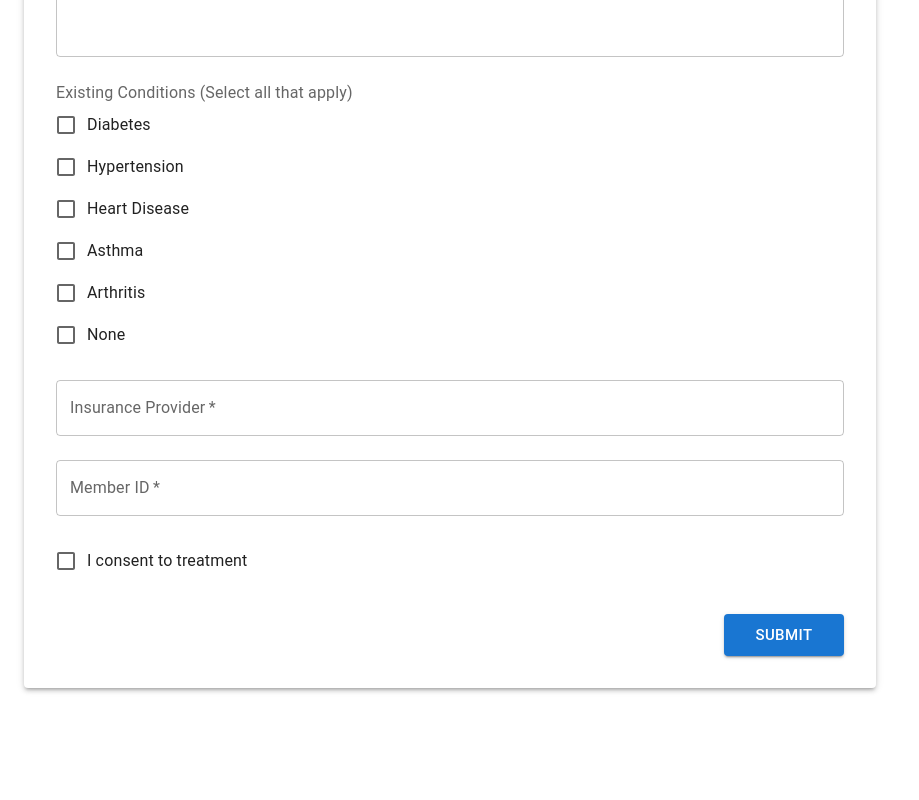
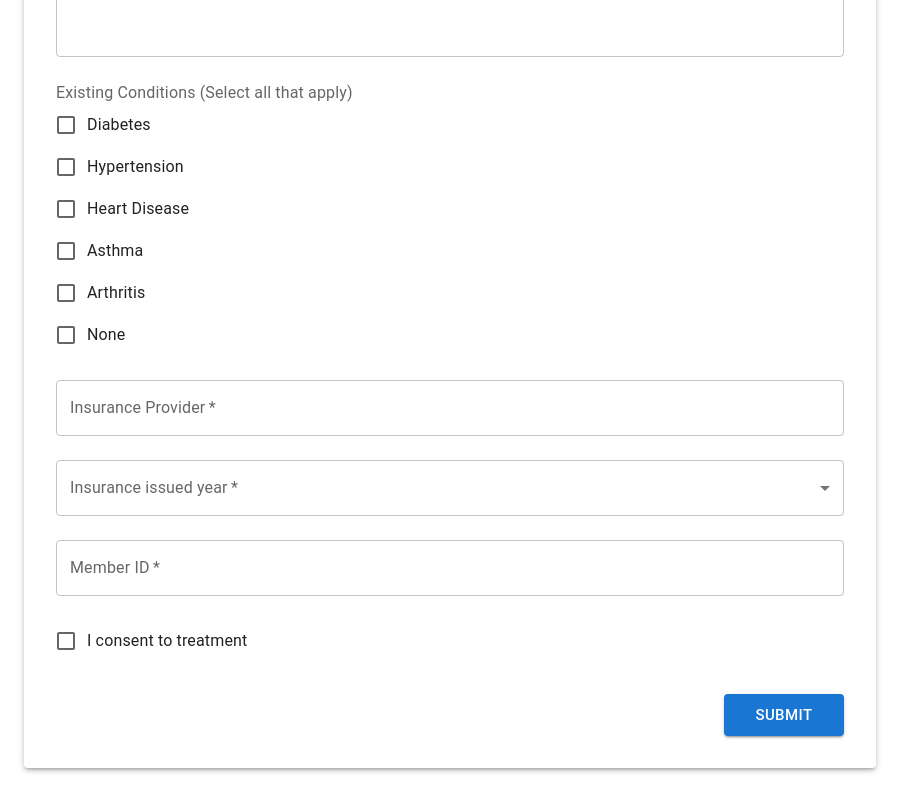
Before and after one commit to shloksri/demo-1, a React (Vite) app: page /patient-intake in a window 1280 px wide. Shown: the part 894-1694 px from the top of the page, without its empty margins (0-919 px from the left). Before the commit the page ends 1614 px from the top, so only its background shows below. Built offline with nearby package versions, Linux system fonts and the light colour scheme.

Commit message:
implemented best practice for cursor rules

```diff
--- a/src/hooks/usePatientIntakeForm.ts
+++ b/src/hooks/usePatientIntakeForm.ts
@@ -18,6 +18,7 @@ const initialValues: PatientFormData = {
   symptoms: '',
   existingConditions: [],
   insuranceProvider: '',
+  insuranceIssuedYear: '',
   memberId: '',
   consentToTreatment: false,
 };
@@ -102,6 +103,16 @@ const validateForm = (values: PatientFormData): PatientFormErrors => {
     errors.insuranceProvider = 'Insurance provider is required';
   }
 
+  // Insurance issued year validation
+  if (!values.insuranceIssuedYear) {
+    errors.insuranceIssuedYear = 'Insurance issued year is required';
+  } else {
+    const year = parseInt(values.insuranceIssuedYear, 10);
+    if (isNaN(year) || year < 1930 || year > 2025) {
+      errors.insuranceIssuedYear = 'Insurance issued year must be between 1930 and 2025';
+    }
+  }
+
   // Member ID validation
   if (!values.memberId.trim()) {
     errors.memberId = 'Member ID is required';
@@ -174,6 +185,7 @@ export const usePatientIntakeForm = (): UsePatientIntakeFormReturn => {
         symptoms: true,
         existingConditions: true,
         insuranceProvider: true,
+        insuranceIssuedYear: true,
         memberId: true,
         consentToTreatment: true,
       };
@@ -204,6 +216,7 @@ export const usePatientIntakeForm = (): UsePatientIntakeFormReturn => {
           symptoms: values.symptoms.trim(),
           existingConditions: values.existingConditions,
           insuranceProvider: values.insuranceProvider.trim(),
+          insuranceIssuedYear: values.insuranceIssuedYear,
           memberId: values.memberId.trim(),
           consentToTreatment: values.consentToTreatment,
         };
--- a/src/pages/patient-intake/PatientIntakePage.tsx
+++ b/src/pages/patient-intake/PatientIntakePage.tsx
@@ -42,6 +42,11 @@ const existingConditionsOptions = [
   { value: 'arthritis', label: 'Arthritis' },
   { value: 'none', label: 'None' },
 ];
+
+const insuranceIssuedYearOptions = Array.from({ length: 2025 - 1930 + 1 }, (_, i) => {
+  const year = 1930 + i;
+  return { value: year.toString(), label: year.toString() };
+});
 
 export const PatientIntakePage = () => {
   const {
@@ -235,6 +240,20 @@ export const PatientIntakePage = () => {
             required
           />
 
+          {/* Insurance Issued Year */}
+          <SelectField
+            id="insuranceIssuedYear"
+            label="Insurance issued year"
+            value={values.insuranceIssuedYear}
+            onChange={(value) => handleChange('insuranceIssuedYear', value)}
+            onBlur={() => handleBlur('insuranceIssuedYear')}
+            options={insuranceIssuedYearOptions}
+            error={errors.insuranceIssuedYear}
+            touched={touched.insuranceIssuedYear}
+            showError={showError('insuranceIssuedYear')}
+            required
+          />
+
           {/* Member ID */}
           <TextField
             id="memberId"
--- a/src/types/patient.ts
+++ b/src/types/patient.ts
@@ -11,6 +11,7 @@ export interface Patient {
   symptoms: string;
   existingConditions: string[];
   insuranceProvider: string;
+  insuranceIssuedYear: string;
   memberId: string;
   consentToTreatment: boolean;
   submittedAt?: string;
@@ -28,6 +29,7 @@ export interface PatientFormData {
   symptoms: string;
   existingConditions: string[];
   insuranceProvider: string;
+  insuranceIssuedYear: string;
   memberId: string;
   consentToTreatment: boolean;
 }
@@ -44,6 +46,7 @@ export interface PatientFormErrors {
   symptoms?: string;
   existingConditions?: string;
   insuranceProvider?: string;
+  insuranceIssuedYear?: string;
   memberId?: string;
   consentToTreatment?: string;
 }
@@ -60,6 +63,7 @@ export interface PatientFormTouched {
   symptoms?: boolean;
   existingConditions?: boolean;
   insuranceProvider?: boolean;
+  insuranceIssuedYear?: boolean;
   memberId?: boolean;
   consentToTreatment?: boolean;
 }
```
Also changed, not shown: 2 other files (tests, documents, lock files or other folders).
